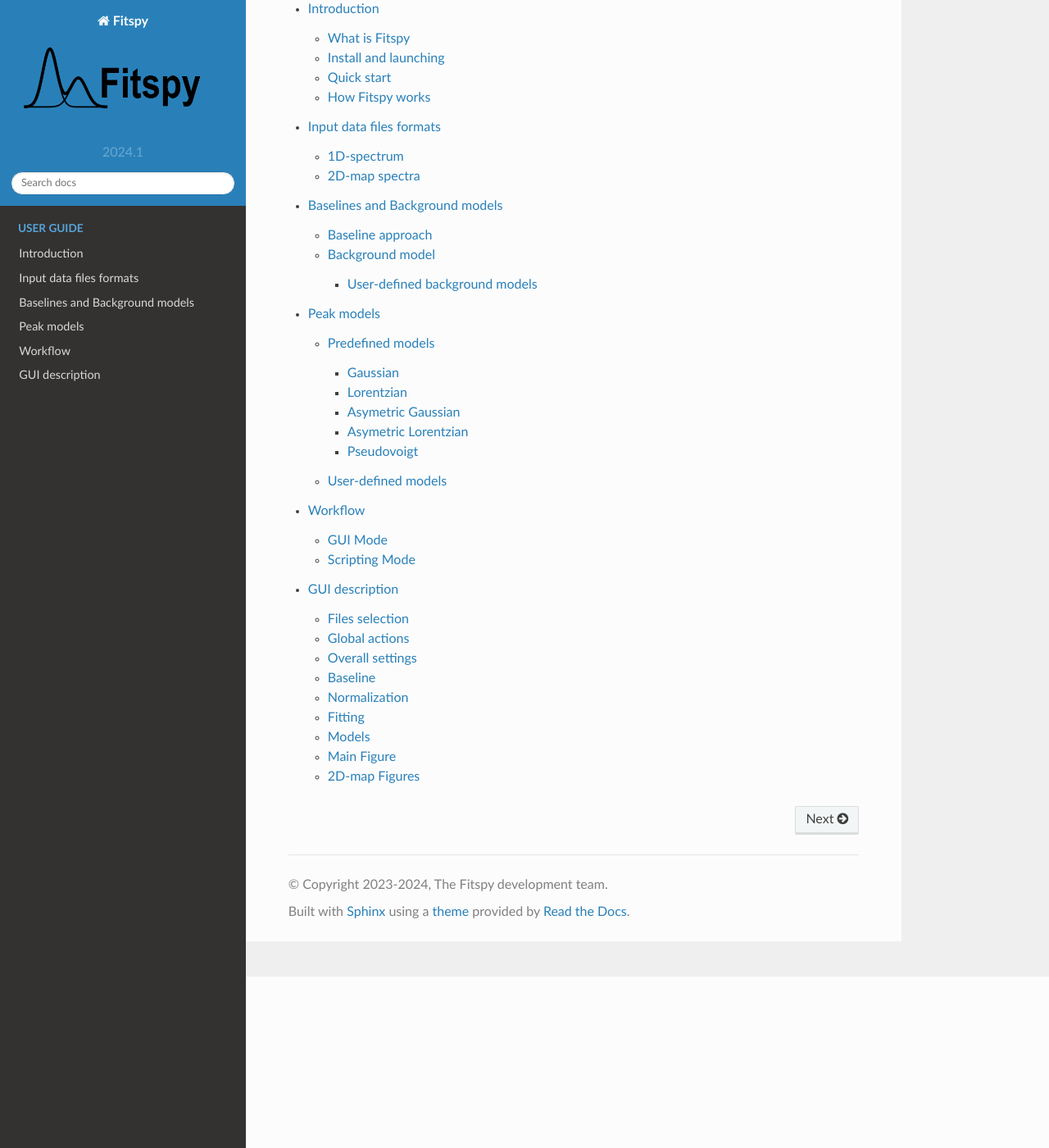
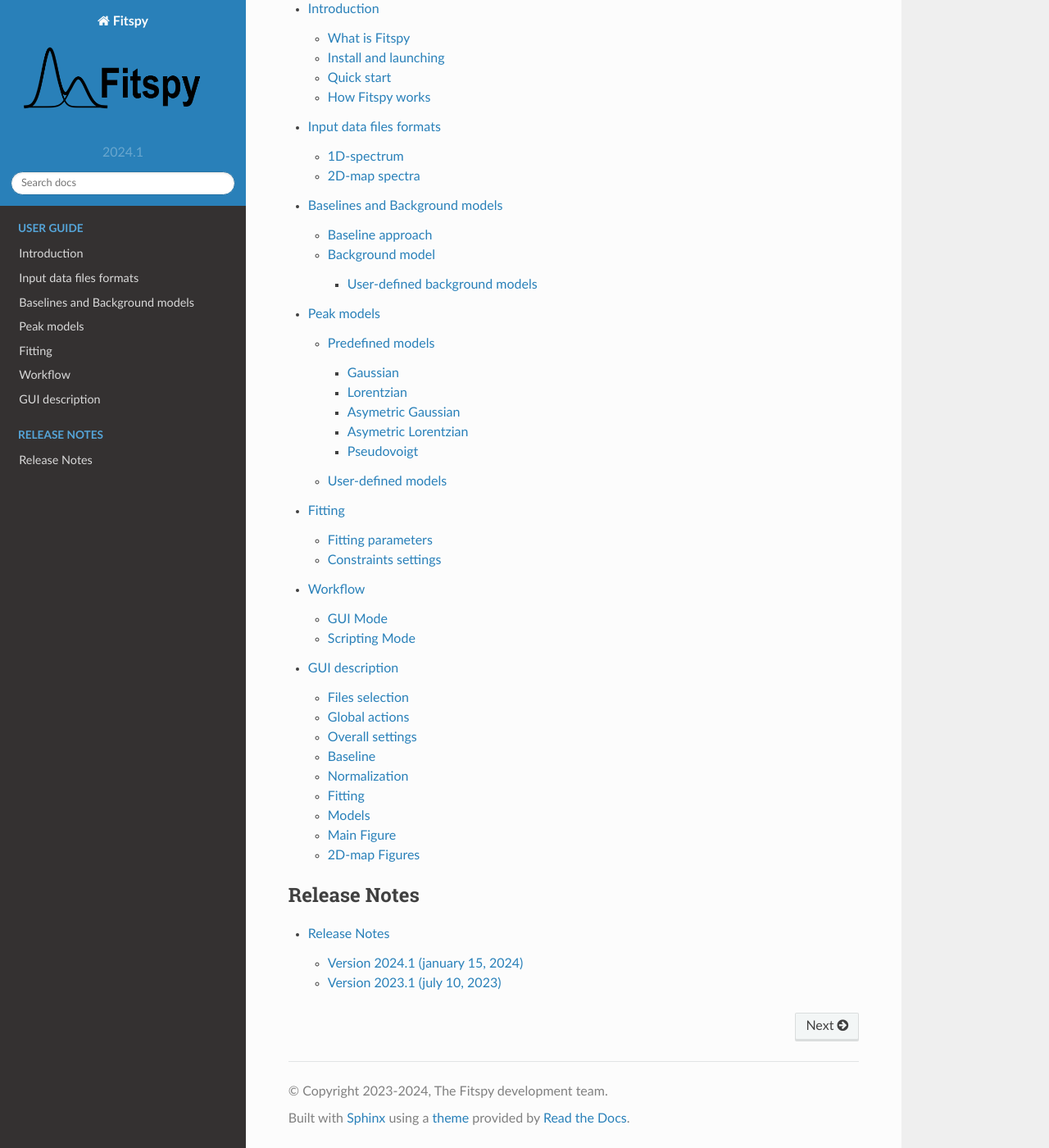
Before and after one commit to CEA-MetroCarac/fitspy, a Sphinx documentation site: the page built from doc/index.rst, in a window 1280 px wide and 1400 px high, scrolled down 209 px. Shown: the whole window at 82% size. Built offline with Sphinx 7.4.7 and the Read the Docs theme 2.0.0, drawn with Linux system fonts in a browser that asks for light colours; pages that are not in the unit, such as notebooks, are missing from menus.

Commit message:
add fitting.rst and release_notes.rst

```diff
--- a/doc/index.rst
+++ b/doc/index.rst
@@ -8,8 +8,15 @@
    user_guide/input_data.rst
    user_guide/baseline.rst
    user_guide/peak_models.rst
+   user_guide/fitting.rst
    user_guide/workflow.rst
    user_guide/gui.rst
+
+
+.. toctree::
+   :caption: Release Notes
+
+   release_notes/release_notes.rst
 
 
 .. toctree::
--- /dev/null
+++ b/doc/release_notes/release_notes.rst
@@ -0,0 +1,20 @@
+Release Notes
+=============
+
+Version 2024.1 (january 15, 2024)
+---------------------------------
+
+New features:
+
+- to be completed
+
+
+Bug fixes/enhancements:
+
+- to be completed
+
+
+Version 2023.1 (july 10, 2023)
+------------------------------
+
+First release.
--- a/doc/user_guide/intro.rst
+++ b/doc/user_guide/intro.rst
@@ -71,6 +71,10 @@
    :align:   center
    :width:   300
 
+.. raw:: html
+
+   <br>
+
 *(The entire workflow is described* `here <workflow.html>`_ *).*
 
 
```
Also changed, not shown: other parts of doc/user_guide/intro.rst (+0 -1 lines), doc/user_guide/fitting.rst (added, +26 -0 lines).
